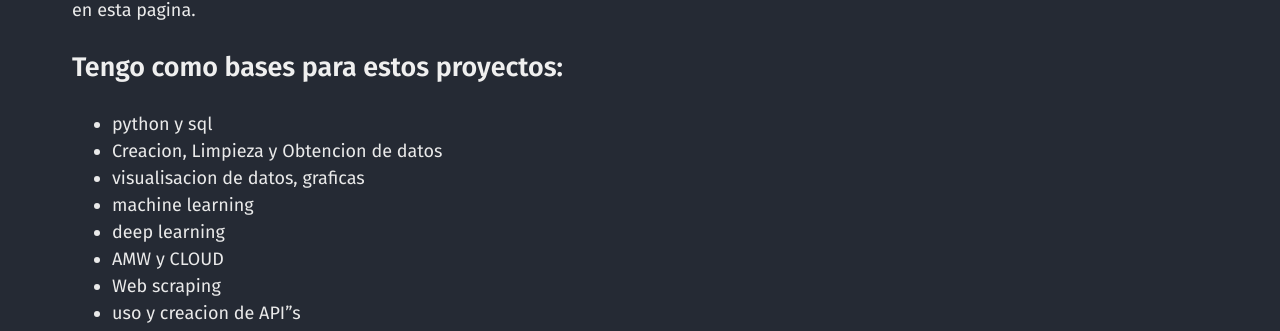
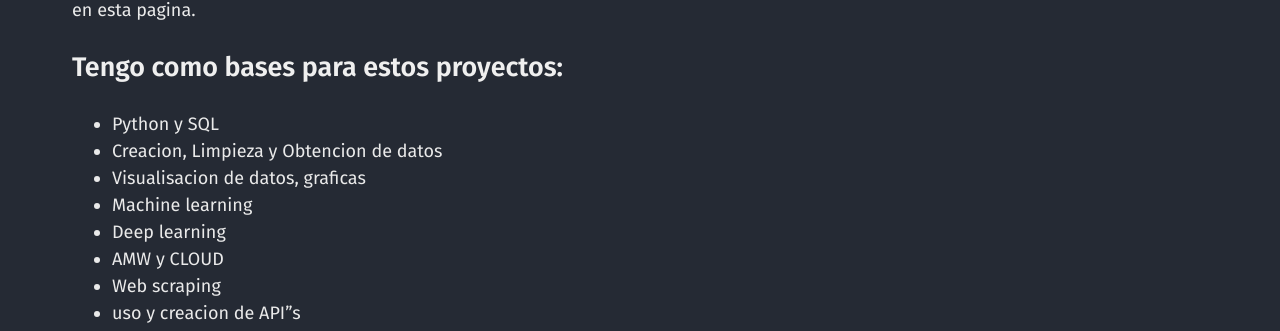
Before and after one commit to MarioMassaro/MarioMassaro.github.io, a Jekyll site: the page built from about.md, in a window 1280 px wide. Shown: the part 441-772 px from the top of the page. Built offline with Jekyll 4.4.1, drawn with Linux system fonts in a browser that asks for light colours.

```diff
--- a/_data/cv.json
+++ b/_data/cv.json
@@ -98,14 +98,14 @@
       "name": "EDA",
       "publisher": "Mario",
       "releaseDate": "2021-04-04",
-      "website": "https://en.rhy.es",
+      "website": "https://mariomassaro.github.io/post%20formats/2021/03/14/EDA.html",
       "summary": "Proyecto de limpieza de datos, teniendo datos mal creados, limpiarlos y demostrar una teoria utilizando estadistica y visualizacion."
     },
     {
       "name": "MACHINE LEARNING",
       "publisher": "Mario",
       "releaseDate": "2021-05-05",
-      "website": "https://en.rhy.es",
+      "website": "https://mariomassaro.github.io/post%20formats/2021/05/14/machine-learning.html",
       "summary": "Creacion de un proyecto para deteccion de objetos a tiempo real, funciona con imagenes, videos e implemente una funcion personal para utilizarla con webcam"
     },{
       "name": "BATTLESHIP",
--- a/about.md
+++ b/about.md
@@ -9,11 +9,11 @@ Vivo en España, Madrid, he estudiado Big Data, Data Science, Coaching y Marketi
 
 ### Tengo como bases para estos proyectos:
 
-- python y sql
+- Python y SQL
 - Creacion, Limpieza y Obtencion de datos
-- visualisacion de datos, graficas
-- machine learning
-- deep learning
+- Visualisacion de datos, graficas
+- Machine learning
+- Deep learning
 - AMW y CLOUD
 - Web scraping
 - uso y creacion de API"s
```
Also changed, not shown: _posts/2021-03-14-EDA.md (+3 -1 lines), _posts/2021-05-14-machine-learning.md (+2 -0 lines), _posts/2021-05-24-Pythoneer.md (added, +35 -0 lines), assets/images/pytho.jpeg (added).
